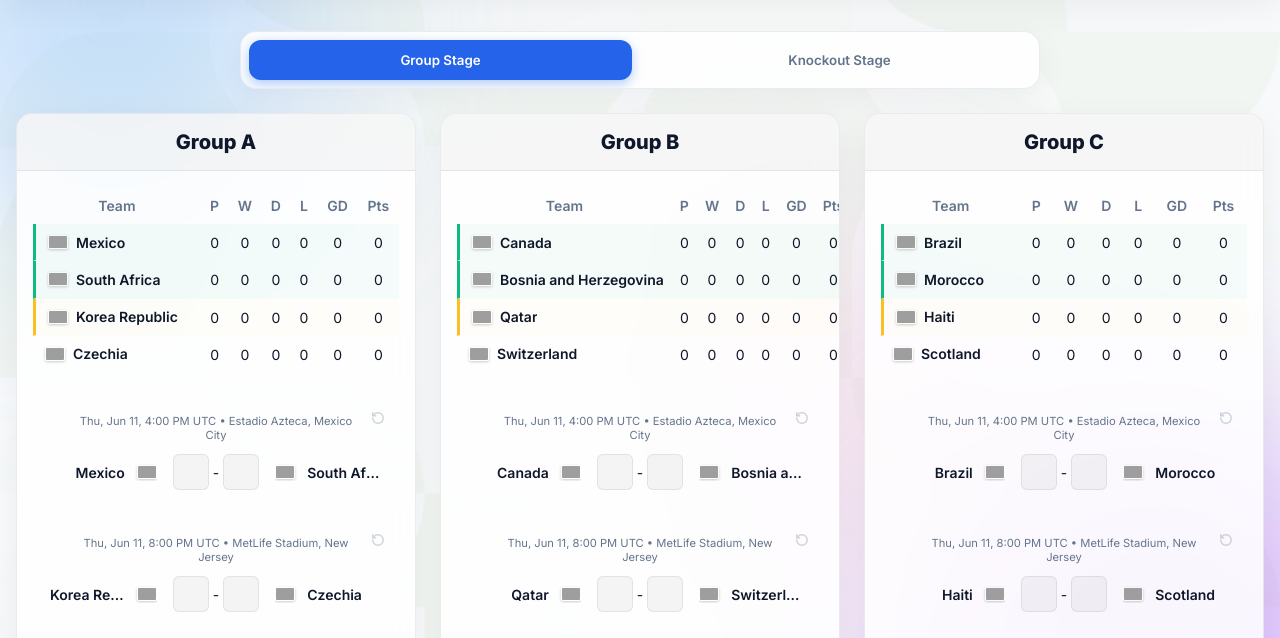
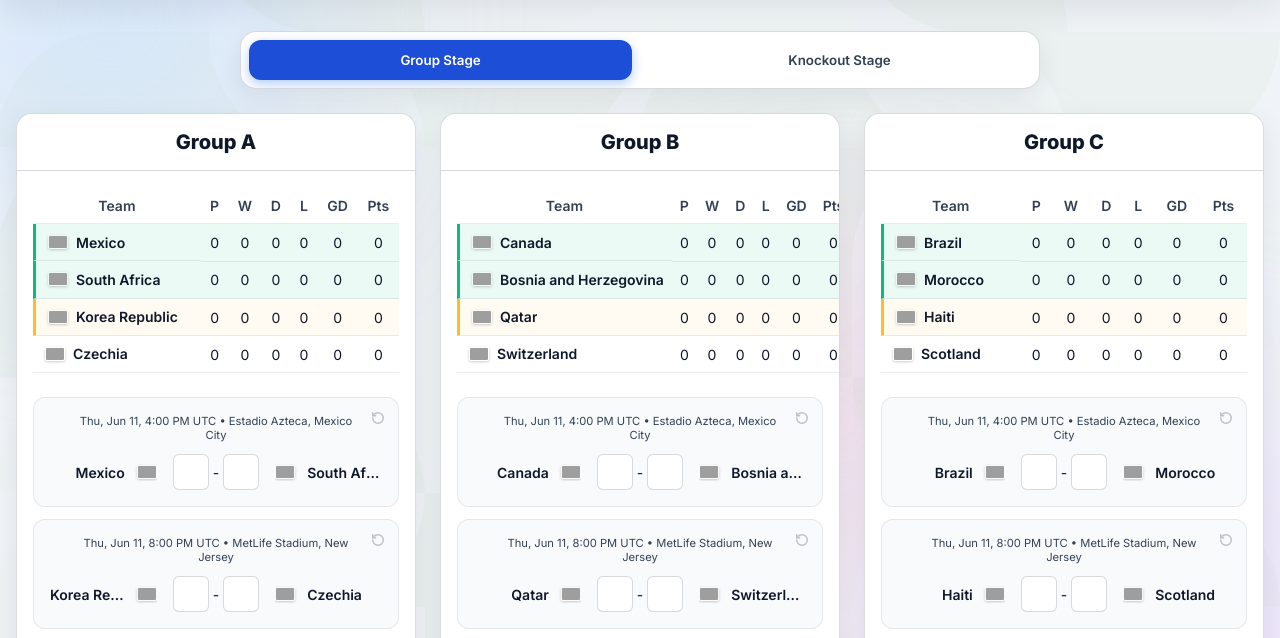
Before and after one commit to lucasprovenzanophd/FixtureFWC2026, a plain HTML site: page index.html in a window 1280 px wide. Shown: the part 97-735 px from the top of the page. Drawn offline with Linux system fonts and the light colour scheme; grey boxes are pictures that could not be loaded.

Commit message:
style: increase color contrast, depth and structure of light theme

```diff
--- a/style.css
+++ b/style.css
@@ -26,28 +26,28 @@
 }
 
 body.light-theme {
-  --bg-color: #f8fafc;
+  --bg-color: #f1f5f9;
   --text-primary: #0f172a;
-  --text-secondary: #64748b;
-  --glass-bg: rgba(255, 255, 255, 0.85);
-  --glass-border: rgba(15, 23, 42, 0.08);
-  --glass-shadow: 0 8px 32px 0 rgba(15, 23, 42, 0.05);
-  --accent-color: #2563eb;
-  --accent-hover: #1d4ed8;
+  --text-secondary: #334155;
+  --glass-bg: #ffffff;
+  --glass-border: rgba(15, 23, 42, 0.16);
+  --glass-shadow: 0 10px 30px 0 rgba(15, 23, 42, 0.08);
+  --accent-color: #1d4ed8;
+  --accent-hover: #1e40af;
 
-  --blob-1: #93c5fd;
-  --blob-2: #c084fc;
+  --blob-1: #bfdbfe;
+  --blob-2: #e9d5ff;
   --blob-3: #fbcfe8;
 
-  --header-bg: rgba(0, 0, 0, 0.03);
-  --match-bg: rgba(0, 0, 0, 0.015);
-  --match-border: rgba(0, 0, 0, 0.05);
-  --match-hover-bg: rgba(0, 0, 0, 0.03);
-  --input-bg: rgba(0, 0, 0, 0.04);
-  --bracket-match-bg: rgba(255, 255, 255, 0.6);
-  --bracket-team-bg: rgba(0, 0, 0, 0.02);
-  --header-scrolled-bg: rgba(255, 255, 255, 0.9);
-  --header-scrolled-border: rgba(15, 23, 42, 0.08);
+  --header-bg: rgba(255, 255, 255, 0.8);
+  --match-bg: #f8fafc;
+  --match-border: rgba(15, 23, 42, 0.08);
+  --match-hover-bg: #f1f5f9;
+  --input-bg: #ffffff;
+  --bracket-match-bg: #ffffff;
+  --bracket-team-bg: #f8fafc;
+  --header-scrolled-bg: rgba(255, 255, 255, 0.95);
+  --header-scrolled-border: rgba(15, 23, 42, 0.12);
 }
 
 * {
@@ -315,7 +315,7 @@ body.light-theme::before {
 .standings-table th, .standings-table td {
   padding: 0.6rem 0.5rem;
   text-align: center;
-  border-bottom: 1px solid rgba(255, 255, 255, 0.05);
+  border-bottom: 1px solid var(--match-border);
 }
 
 .standings-table th {
@@ -354,8 +354,8 @@ body.light-theme::before {
   position: relative;
   display: flex;
   flex-direction: column;
-  background: rgba(255, 255, 255, 0.02);
-  border: 1px solid rgba(255, 255, 255, 0.05);
+  background: var(--match-bg);
+  border: 1px solid var(--match-border);
   padding: 1rem;
   border-radius: 0.75rem;
   font-size: 0.875rem;
@@ -378,8 +378,8 @@ body.light-theme::before {
 }
 
 .match-row:hover {
-  background: rgba(255, 255, 255, 0.04);
-  border-color: rgba(255, 255, 255, 0.1);
+  background: var(--match-hover-bg);
+  border-color: var(--glass-border);
 }
 
 .team {
@@ -739,6 +739,23 @@ body.light-theme .score-input:disabled {
   border-color: rgba(0, 0, 0, 0.05);
 }
 
+body.light-theme .score-input:focus {
+  background: #ffffff;
+  box-shadow: 0 0 0 2px rgba(29, 78, 216, 0.2);
+}
+
+body.light-theme .standings-table tr.advances {
+  background: rgba(16, 185, 129, 0.08);
+}
+
+body.light-theme .standings-table tr.maybe-advances {
+  background: rgba(251, 191, 36, 0.06);
+}
+
+body.light-theme .tab-btn:hover {
+  background: rgba(0, 0, 0, 0.04);
+}
+
 /* Short/Full Name toggling */
 .team-name-text .short-name {
   display: none;
```
